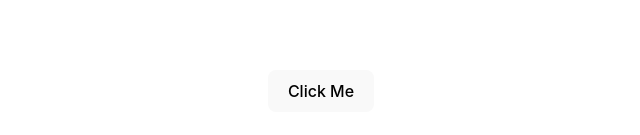
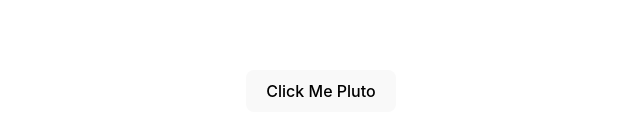
Before and after one commit to FMiscia/react-course, a React (Vite) app: page / in a window 1280 px wide. Shown: the part 309-444 px from the top of the page, without its empty margins (319-959 px from the left). Built offline with nearby package versions, Linux system fonts and the light colour scheme.

Commit message:
Simple conditional rendering

```diff
--- a/src/App.tsx
+++ b/src/App.tsx
@@ -1,11 +1,14 @@
 import './App.css'
 
 function App() {
+  const name = "Pippo"
+  const otherName = "Pluto"
+  const toggle = false
   return (
     <div className="App">
       <div className="card">
         <button onClick={() => {}}>
-          Click Me
+          Click Me {toggle ? name : otherName}
         </button>
       </div>
     </div>
```
